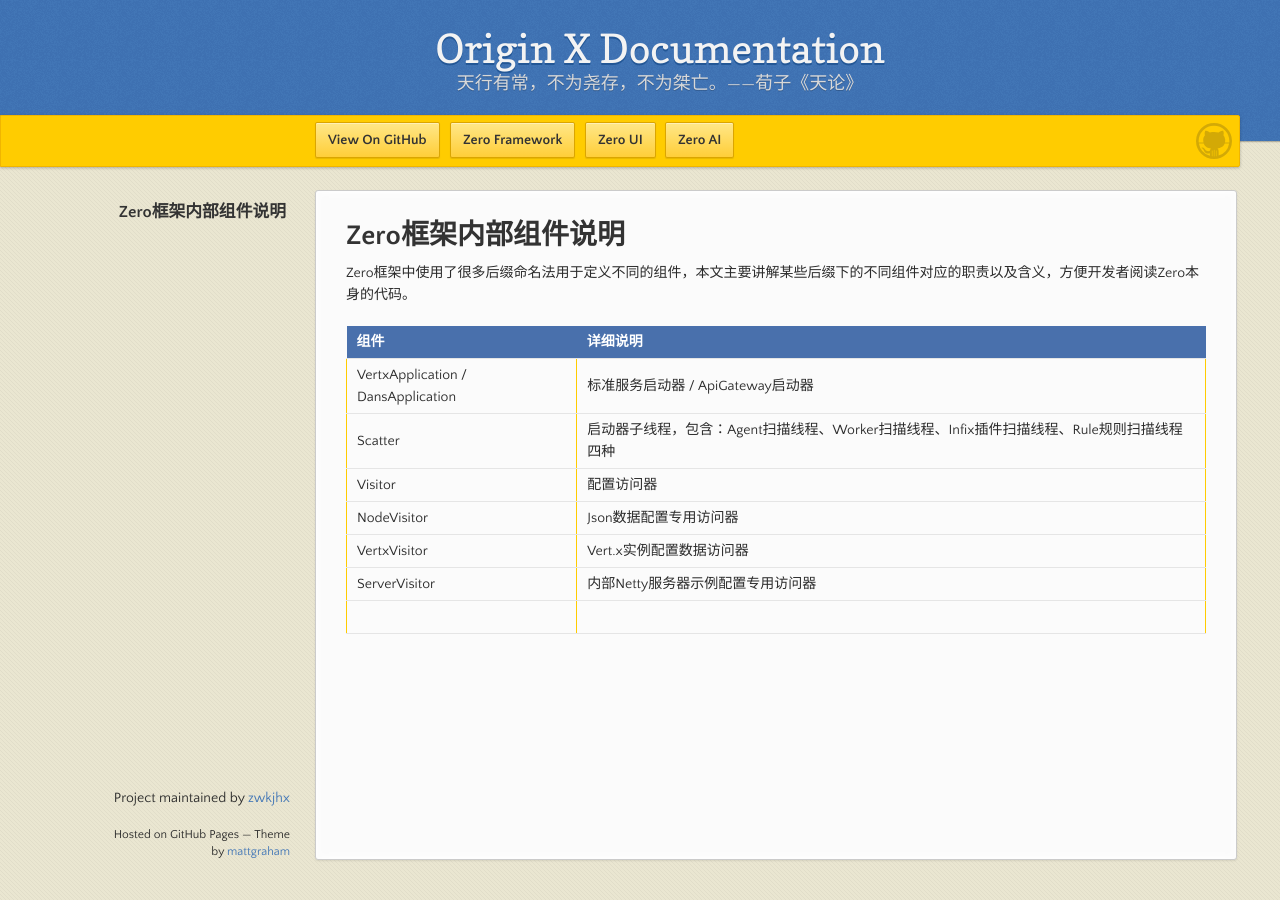
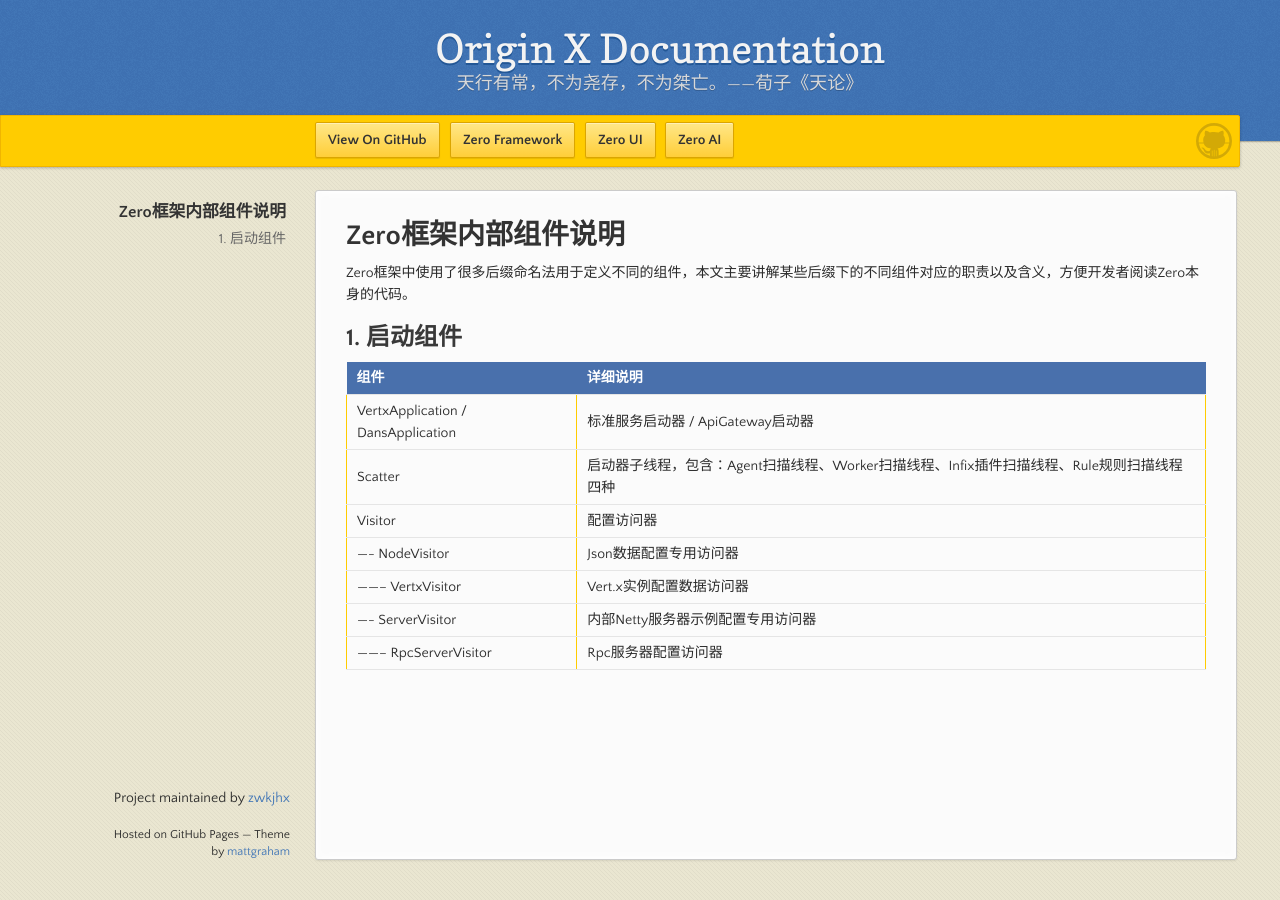
Before and after one commit to zwkjhx/ox-doc, a Jekyll site: the page built from specification/1-zerogui-fan/spc-004-zeronei-bu-zu-jian-shuo-ming.md, in a window 1280 px wide. Built offline with Jekyll 4.4.1, drawn with Linux system fonts in a browser that asks for light colours; our own code applies the rules of GitHub Pages for plain Markdown files.

Commit message:
Updates specification/1-zerogui-fan/spc-004-zeronei-bu-zu-jian-shuo-ming.md
Auto commit by GitBook Editor

```diff
--- a/specification/1-zerogui-fan/spc-004-zeronei-bu-zu-jian-shuo-ming.md
+++ b/specification/1-zerogui-fan/spc-004-zeronei-bu-zu-jian-shuo-ming.md
@@ -1,13 +1,16 @@
 # Zero框架内部组件说明
 
 Zero框架中使用了很多后缀命名法用于定义不同的组件，本文主要讲解某些后缀下的不同组件对应的职责以及含义，方便开发者阅读Zero本身的代码。
+
+## 1. 启动组件
 
 | 组件 | 详细说明 |
 | :--- | :--- |
 | VertxApplication / DansApplication | 标准服务启动器 / ApiGateway启动器 |
 | Scatter | 启动器子线程，包含：Agent扫描线程、Worker扫描线程、Infix插件扫描线程、Rule规则扫描线程四种 |
 | Visitor | 配置访问器 |
-| NodeVisitor | Json数据配置专用访问器 |
-| VertxVisitor | Vert.x实例配置数据访问器 |
-| ServerVisitor | 内部Netty服务器示例配置专用访问器 |
-|  |  |
+| ---- NodeVisitor | Json数据配置专用访问器 |
+| -------- VertxVisitor | Vert.x实例配置数据访问器 |
+| ---- ServerVisitor | 内部Netty服务器示例配置专用访问器 |
+| -------- RpcServerVisitor | Rpc服务器配置访问器 |
+| --------  |  |
```
